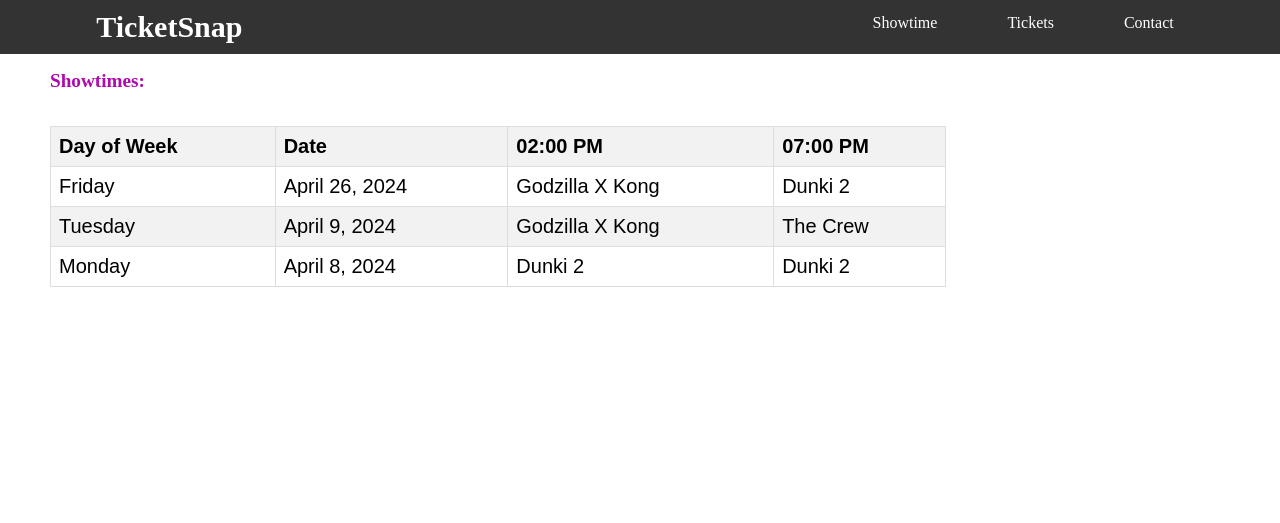
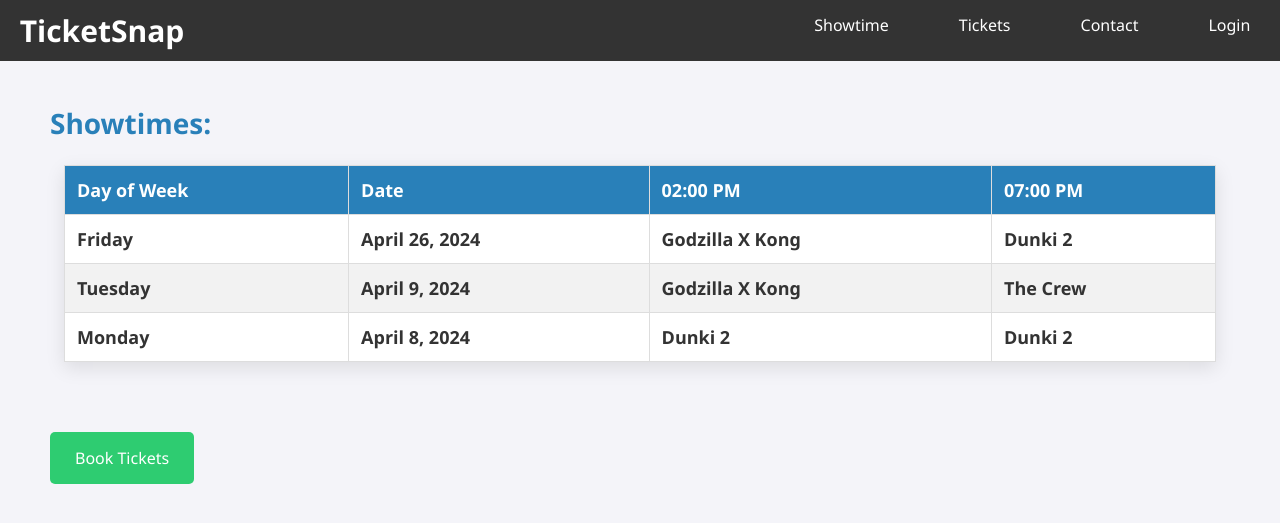
Before and after one commit to MazFahim/clientProjects, a Django app: page /showtime/ in a window 1280 px wide. Shown: the top 523 px of the page. Run offline with Django 5.2, Linux system fonts and the light colour scheme; data comes from the database, SQL or seed files in the repository; both versions use the stored data as it was after the commit.

Commit message:
Ticketsnap: Showtime template and booking model modified

```diff
--- a/TicketSnap/movies/templates/headerNavbar.html
+++ b/TicketSnap/movies/templates/headerNavbar.html
@@ -59,6 +59,12 @@
             <li><a href="/showtime/">Showtime</a></li>
             <li><a href="/tickets/">Tickets</a></li>
             <li><a href="/contact/">Contact</a></li>
+            {% if request.user.is_authenticated  %}
+                <!-- <p>Hello {{ user.username }}</p> -->
+                <li><a href="/logout/">LogOut from {{ user.username }}</a></li>
+            {% else %}
+                <li><a href="/login/">Login </a></li>
+            {% endif %}
         </ul>
     </nav>
 
--- a/TicketSnap/movies/templates/home.html
+++ b/TicketSnap/movies/templates/home.html
@@ -73,11 +73,11 @@
         {% endfor %}
     </div>
 
-    {% if request.user.is_authenticated  %}
+    <!-- {% if request.user.is_authenticated  %}
         <p>Hello {{ user.username }}</p>
     {% else %}
         <p>Bye</p>
-    {% endif %}
+    {% endif %} -->
     <h2 class="category-title">Upcoming Movies</h2>
 
     <div class="card-container">
--- a/TicketSnap/movies/templates/showtime.html
+++ b/TicketSnap/movies/templates/showtime.html
@@ -5,42 +5,69 @@
     <meta name="viewport" content="width=device-width, initial-scale=1.0">
     <title>Showtime</title>
     <style>
+      body {
+            margin: 0;
+            font-family: 'Segoe UI', Tahoma, Geneva, Verdana, sans-serif;
+            background-color: #f4f4f9;
+            color: #333;
+      }
       .category-title{
-            font-size: larger;
+          font-size: 28px;
           margin-left: 50px;
-            color: #AF0AAD;
+          color: #2980B9 ;
+          padding-top: 20px;
       }
       table {
-            width: 70%;
+          width: 90%;
           border-collapse: collapse;
-            margin-bottom: 20px;
-            margin-left: 50px;
-            font-family: Arial, sans-serif;
-            padding-bottom: 500px;
+          margin: 20px auto;
+          background-color: white;
+          box-shadow: 0 6px 18px rgba(0,0,0,0.1);
       }
 
       th, td {
           border: 1px solid #ddd;
-            padding: 8px;
+          padding: 12px;
           text-align: left;
-            font-size: 20px;
+          font-size: 18px;
+          font-weight: bold;
       }
 
       th {
-            background-color: #f2f2f2;
+          background-color: #2980B9;
+          color: white;
           font-weight: bold;
       }
 
       tr:nth-child(even) {
           background-color: #f2f2f2;
       }
+      .button {
+        display: inline-block;
+        margin-left: 50px;
+        margin-top: 50px;
+        padding: 15px 25px;
+        font-size: 16px;
+        color: white;
+        background-color: #2ECC71;
+        text-align: center;
+        border-radius: 5px;
+        text-decoration: none; /* Removes underline from the link */
+        transition: background-color 0.3s;
+    }
+
+    .button:hover {
+        background-color: #555; /* Darker shade on hover */
+    }
+
     </style>
 </head>
 <body>
+    <header>
         {% include 'headerNavbar.html' %}
+    </header>
 
     <h2 class="category-title">Showtimes:</h2>
-    <br>
     <table>
         <thead>
           <tr>
@@ -74,6 +101,8 @@
         </tbody>
       </table>
 
+    <a href="/tickets/" class="button">Book Tickets</a>
+
     <!-- {% include 'footer.html' %}  -->
 </body>
 </html>
```
Also changed, not shown: TicketSnap/movies/models.py (+8 -1 lines), TicketSnap/db.sqlite3, TicketSnap/movies/migrations/0018_booking_user.py (added). Lines whose indentation alone changed are shown as unchanged.
